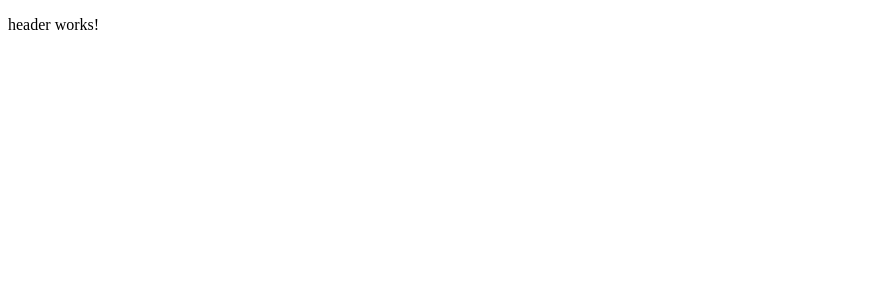
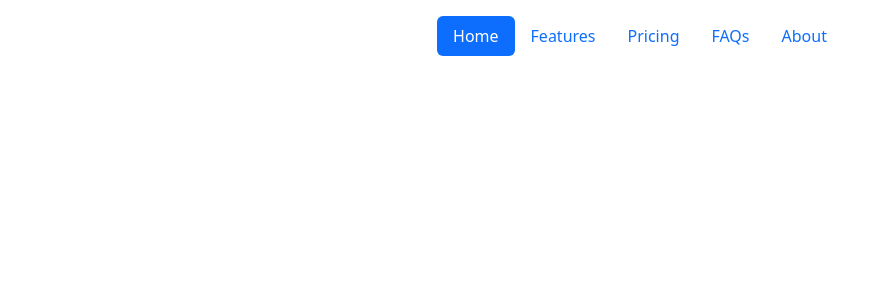
Before and after one commit to Udayanga-Deeshan/Trolley-Rush-ECommerce-Frontend, an Angular app: page / in a window 1280 px wide. Shown: the top 300 px of the page, without its empty margins (0-882 px from the left). Built offline with nearby package versions, Linux system fonts and the light colour scheme.

Commit message:
Navigation UI

```diff
--- a/angular.json
+++ b/angular.json
@@ -27,9 +27,12 @@
               }
             ],
             "styles": [
-              "src/styles.css"
+              "src/styles.css",
+              "node_modules/bootstrap/dist/css/bootstrap.css"
             ],
-            "scripts": []
+            "scripts": [
+              "node_modules/bootstrap/dist/js/bootstrap.js"
+            ]
           },
           "configurations": {
             "production": {
--- a/package.json
+++ b/package.json
@@ -17,6 +17,7 @@
     "@angular/platform-browser": "^19.2.0",
     "@angular/platform-browser-dynamic": "^19.2.0",
     "@angular/router": "^19.2.0",
+    "bootstrap": "^5.3.3",
     "rxjs": "~7.8.0",
     "tslib": "^2.3.0",
     "zone.js": "~0.15.0"
--- a/src/app/app.component.html
+++ b/src/app/app.component.html
@@ -1,3 +1,10 @@
-<app-header>
 
-</app-header>
+
+<div class="container">
+  <div class="row">
+    <app-header>
+
+    </app-header>
+  </div>
+  <div class="row"></div>
+</div>
--- a/src/app/common/header/header.component.html
+++ b/src/app/common/header/header.component.html
@@ -1 +1,11 @@
-<p>header works!</p>
+<div class="container">
+    <header class="d-flex justify-content-center py-3">
+      <ul class="nav nav-pills">
+        <li class="nav-item"><a href="#" class="nav-link active" aria-current="page">Home</a></li>
+        <li class="nav-item"><a href="#" class="nav-link">Features</a></li>
+        <li class="nav-item"><a href="#" class="nav-link">Pricing</a></li>
+        <li class="nav-item"><a href="#" class="nav-link">FAQs</a></li>
+        <li class="nav-item"><a href="#" class="nav-link">About</a></li>
+      </ul>
+    </header>
+  </div>
```
Also changed, not shown: 1 other file (tests, documents, lock files or other folders).
